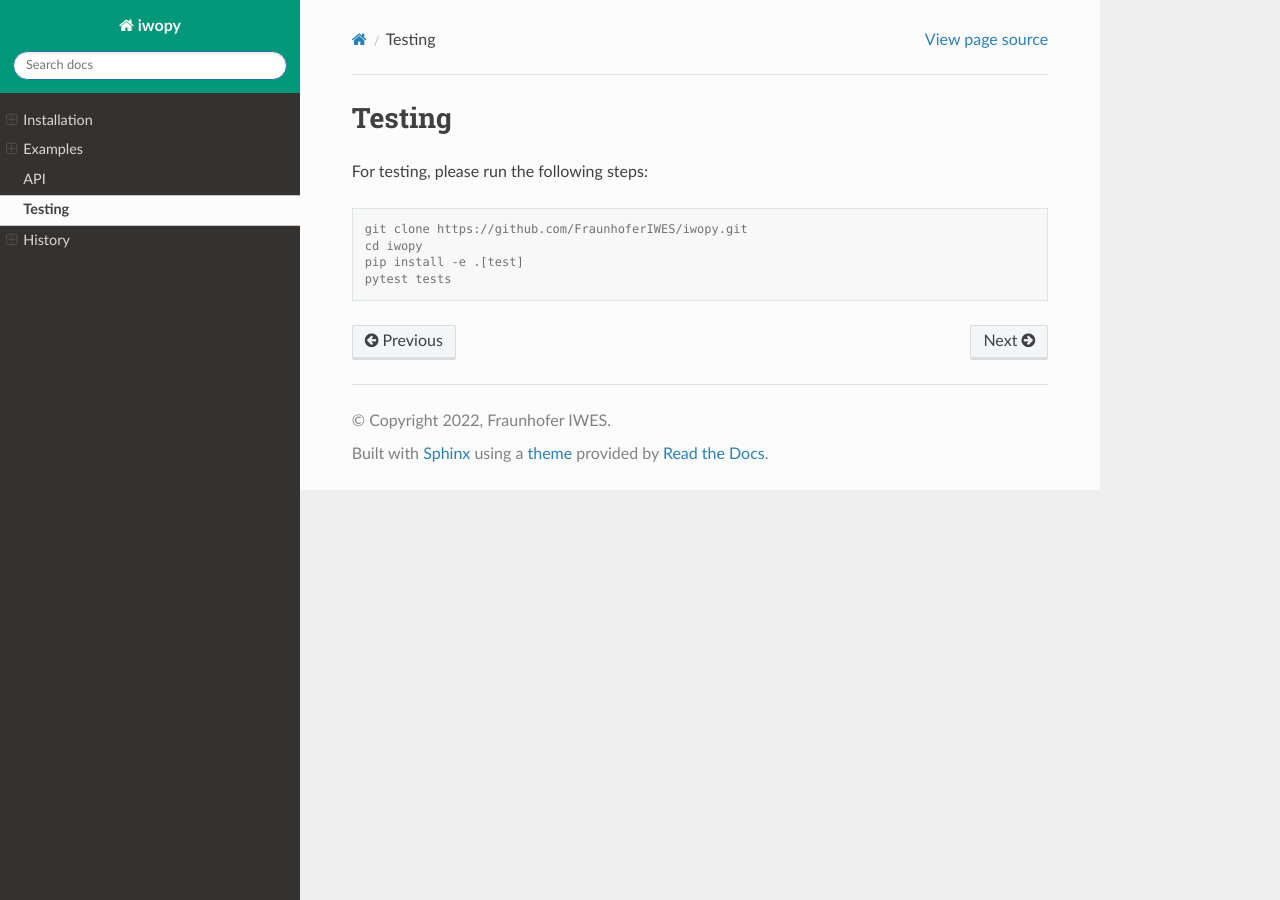
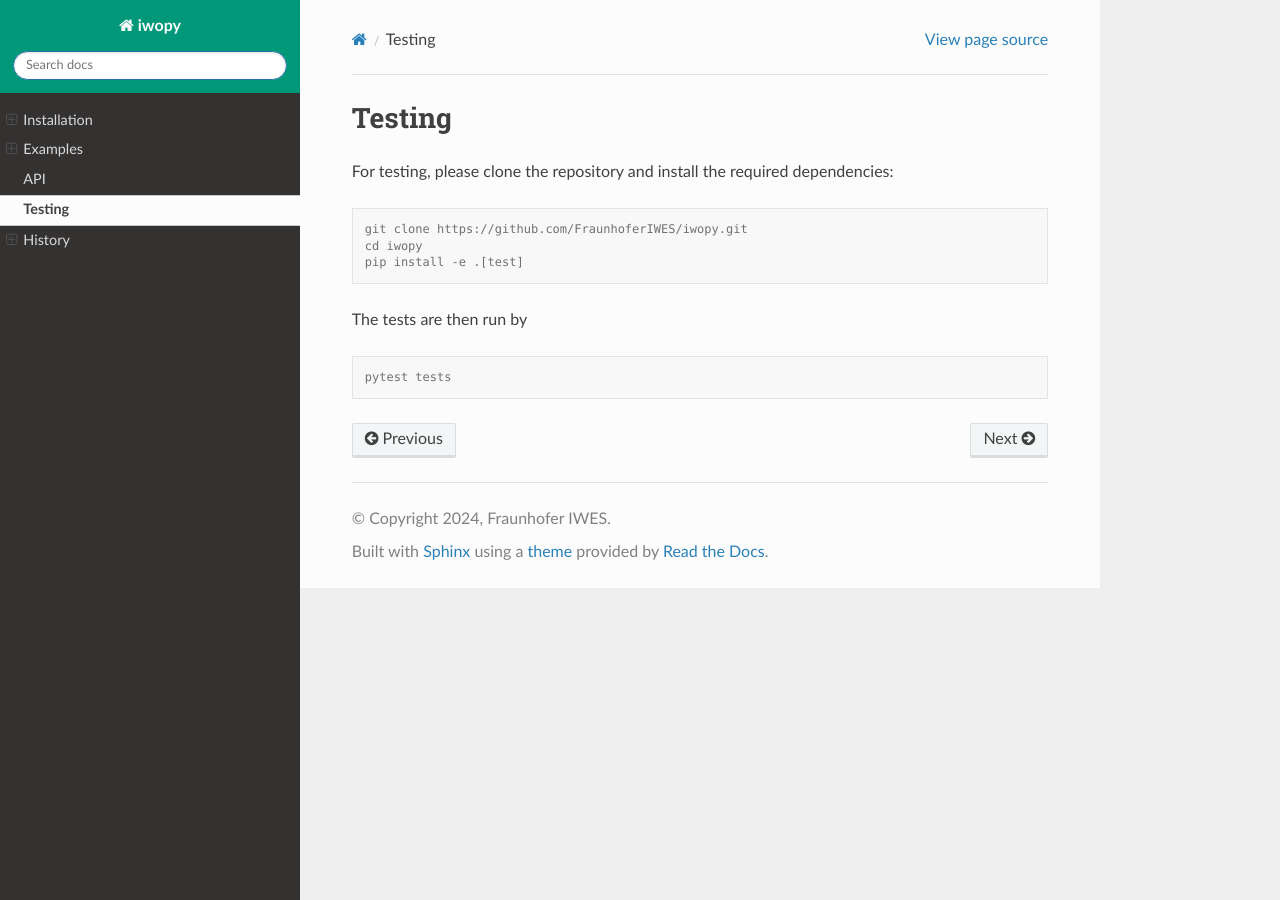
Before and after one commit to FraunhoferIWES/iwopy, a Sphinx documentation site: the page built from docs/source/testing.md, in a window 1280 px wide. Built offline with Sphinx 7.4.7 and the Read the Docs theme 2.0.0, drawn with Linux system fonts in a browser that asks for light colours; pages that are not in the unit, such as notebooks, are missing from menus; the version number could not be read and is left out.

Commit message:
dev docu

````diff
--- a/docs/source/conf.py
+++ b/docs/source/conf.py
@@ -22,7 +22,7 @@ from iwopy import __version__
 # -- Project information -----------------------------------------------------
 
 project = "iwopy"
-copyright = "2022, Fraunhofer IWES"
+copyright = "2024, Fraunhofer IWES"
 author = "Fraunhofer IWES"
 
 # The short X.Y version
--- a/docs/source/testing.md
+++ b/docs/source/testing.md
@@ -1,9 +1,13 @@
 # Testing
 
-For testing, please run the following steps:
+For testing, please clone the repository and install the required dependencies:
 ```console
 git clone https://github.com/FraunhoferIWES/iwopy.git
 cd iwopy
 pip install -e .[test]
+```
+
+The tests are then run by
+```console
 pytest tests
 ```
````
Also changed, not shown: README.md (+5 -1 lines).
